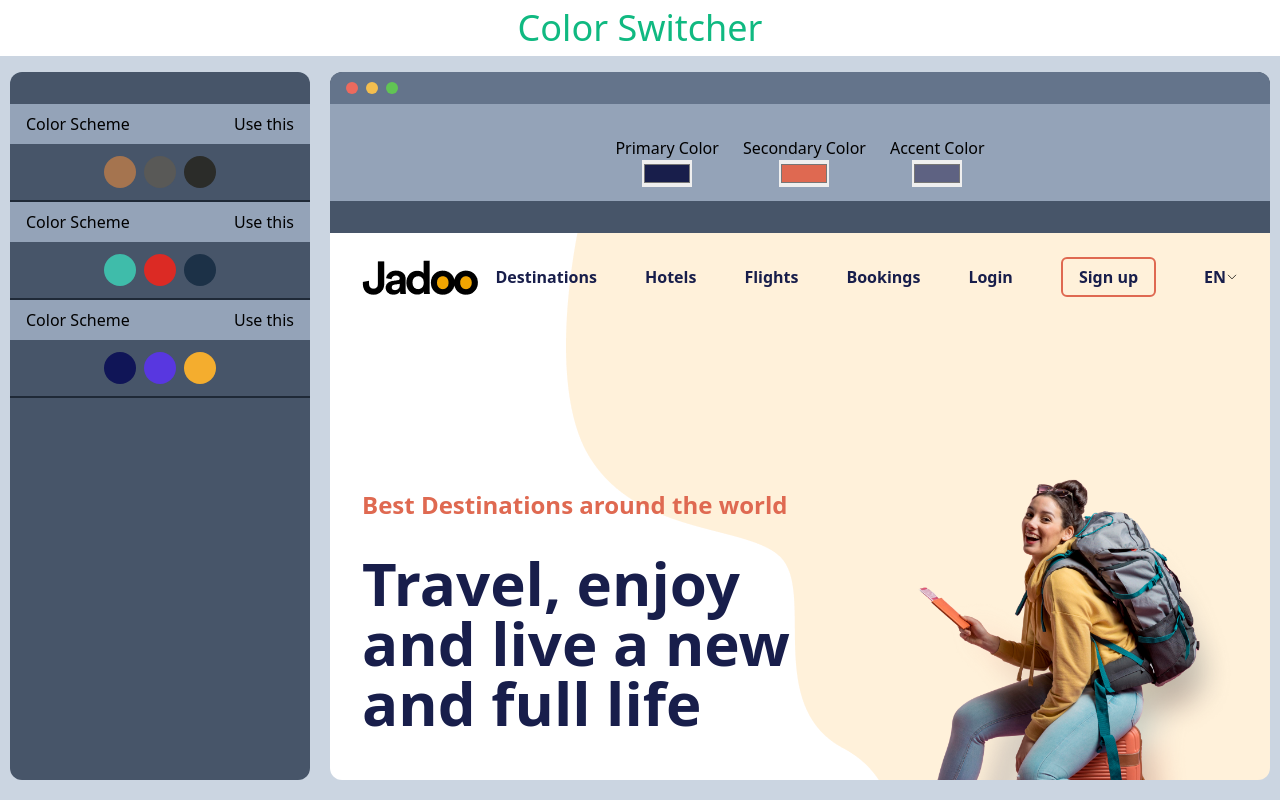
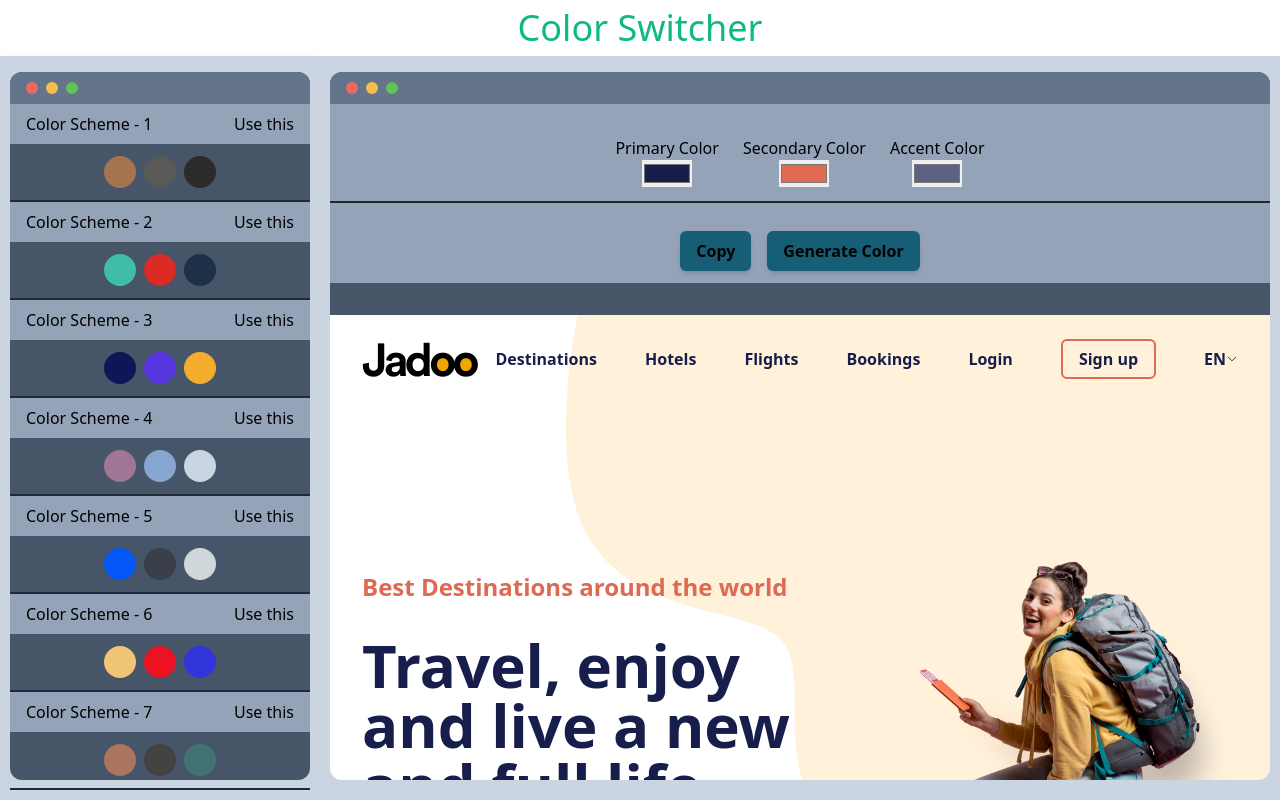
Before and after one commit to NafisMahmudAyon/color-switcher, a Next.js app: page / in a window 1280 px wide. Built offline with nearby package versions, Linux system fonts and the light colour scheme.

Commit message:
color switcher fully functional for now

```diff
--- a/app/page.js
+++ b/app/page.js
@@ -6,47 +6,107 @@ import Templates from "@/components/Templates";
 import { useState } from "react";
 
 export default function Home() {
-  const [color, setColor] = useState("#FFFFFF"); // set initial color value to white
-  const [prymaryColor, setPrimaryColor] = useState("#181e4b"); // set initial color value to white
+  const [concateColor, setConcateColor] = useState(""); // set initial color value to white
+  const [primaryColor, setPrimaryColor] = useState("#181e4b"); // set initial color value to white
   const [secondaryColor, setSecondaryColor] = useState("#df6951"); // set initial color value to white
   const [accentColor, setAccentColor] = useState("#5e6282"); // set initial color value to white
+  const [copied, setCopied] = useState(false);
+  const [buttonText, setButtonText] = useState("Copy");
   // const handleColorChange = (newColor) => {
   //   setColor(newColor);
   // };
+  const pColor = primaryColor;
+  const sColor = secondaryColor;
+  const aColor = accentColor;
   const handlePrimaryColorChange = (e) => {
-
     setPrimaryColor(e.target.value);
   };
   const handleSecondaryColorChange = (e) => {
-
     setSecondaryColor(e.target.value);
   };
   const handleAccentColorChange = (e) => {
-
     setAccentColor(e.target.value);
   };
+
   const handleColorChanges = (primaryColor, secondaryColor, accentColor) => {
-
     setPrimaryColor(primaryColor);
     setSecondaryColor(secondaryColor);
     setAccentColor(accentColor);
   };
+// copy code
+  const codeString = "--primary-color : " + pColor + "; " + "--secondary-color :" + sColor + "; " + "--accent-color :" + aColor + ";";
+
+  const copyText = () => {
+    navigator.clipboard.writeText(`${codeString}`);
+    setCopied(true);
+    setButtonText("Copied!");
+    setTimeout(() => {
+      setCopied(false);
+      setButtonText("Copy");
+    }, 2000);
+  };
+// copy code end
+
+// RandomColorGenerator
+function RandomColorGenerator() {
+  function generateRandomColor() {
+    const letters = '0123456789ABCDEF';
+    let color = '#';
+
+    for (let i = 0; i < 6; i++) {
+      color += letters[Math.floor(Math.random() * 16)];
+    }
+
+
+    return color;
+
+
+  }
+
+  // function secColorGenerator() {
+  //   let colors = generateRandomColor();
+
+  //   if (colors == priColor) {
+  //     colors = generateRandomColor();
+  //   }
+
+  //   else {
+  //     colors
+  //   }
+
+
+  // }
+  const priColor = generateRandomColor();
+  const secColor = generateRandomColor();
+  const accColor = generateRandomColor();
+  handleColorChanges(priColor, secColor, accColor);
+}
+  // RandomColorGenerator end
+
 
   return (
     <div className="flex bg-slate-400 h-[calc(100vh-3.5rem)]">
       {/* Sidebar  */}
-      <div className="min-w-[25%] bg-slate-300 pt-4 h-[calc(100vh-3.5rem)] flex justify-center">
-        <div className="w-[calc(100%-20px)] bg-slate-600 pt-8 rounded-t-xl rounded-b-xl h-[calc(100%-20px)]">
-
+      <div className="min-w-[25%] bg-slate-300 pt-4 h-[calc(100vh-3.5rem)] flex justify-center shadow-xl shadow-black">
+        <div className="w-[calc(100%-20px)] bg-slate-600  rounded-t-xl rounded-b-xl h-[calc(100%-20px)]">
+        <div className="h-8  rounded-t-xl sticky top-0 left-0 z-[52] bg-slate-500 flex gap-2 items-center px-4">
+            <div className="w-3 h-3 bg-[#ed6a5e] rounded-full"></div>
+            <div className="w-3 h-3 bg-[#f4be4f] rounded-full"></div>
+            <div className="w-3 h-3 bg-[#61c454] rounded-full"></div>
+          </div>
           <div className="border-b-2 border-solid border-gray-800 ">
             <div className="flex justify-between py-2 px-4 bg-slate-400">
-              <div> Color Scheme</div>
-              <button onClick={() => {
+              <div> Color Scheme - 1</div>
+              <button
+                onClick={() => {
                   const primaryColor = "#a5744f";
                   const secondaryColor = "#595957";
                   const accentColor = "#2b2c29";
-                handleColorChanges(primaryColor, secondaryColor, accentColor)
-              }}>Use this</button>
+                  handleColorChanges(primaryColor, secondaryColor, accentColor);
+                }}
+              >
+                Use this
+              </button>
             </div>
             <div className="flex justify-center  gap-2 py-3 px-4">
               <div className="w-8 h-8 rounded-full bg-[#a5744f]"></div>
@@ -57,13 +117,17 @@ export default function Home() {
 
           <div className="border-b-2 border-solid border-gray-800 ">
             <div className="flex justify-between py-2 px-4 bg-slate-400">
-              <div> Color Scheme</div>
-              <button onClick={() => {
+              <div> Color Scheme - 2</div>
+              <button
+                onClick={() => {
                   const primaryColor = "#3fbcaa";
                   const secondaryColor = "#dc2a24";
                   const accentColor = "#1c3147";
-                handleColorChanges(primaryColor, secondaryColor, accentColor)
-              }}>Use this</button>
+                  handleColorChanges(primaryColor, secondaryColor, accentColor);
+                }}
+              >
+                Use this
+              </button>
             </div>
             <div className="flex justify-center  gap-2 py-3 px-4">
               <div className="w-8 h-8 rounded-full bg-[#3fbcaa]"></div>
@@ -74,13 +138,17 @@ export default function Home() {
 
           <div className="border-b-2 border-solid border-gray-800 ">
             <div className="flex justify-between py-2 px-4 bg-slate-400">
-              <div> Color Scheme</div>
-              <button onClick={() => {
+              <div> Color Scheme - 3</div>
+              <button
+                onClick={() => {
                   const primaryColor = "#101557";
                   const secondaryColor = "#5837e0";
                   const accentColor = "#f4ad2e";
-                handleColorChanges(primaryColor, secondaryColor, accentColor)
-              }}>Use this</button>
+                  handleColorChanges(primaryColor, secondaryColor, accentColor);
+                }}
+              >
+                Use this
+              </button>
             </div>
             <div className="flex  justify-center gap-2 py-3 px-4">
               <div className="w-8 h-8 rounded-full bg-[#101557]"></div>
@@ -90,7 +158,92 @@ export default function Home() {
           </div>
 
 
+          <div className="border-b-2 border-solid border-gray-800 ">
+            <div className="flex justify-between py-2 px-4 bg-slate-400">
+              <div> Color Scheme - 4</div>
+              <button
+                onClick={() => {
+                  const primaryColor = "#a07694";
+                  const secondaryColor = "#87a7d2";
+                  const accentColor = "#c9d6e1";
+                  handleColorChanges(primaryColor, secondaryColor, accentColor);
+                }}
+              >
+                Use this
+              </button>
+            </div>
+            <div className="flex  justify-center gap-2 py-3 px-4">
+              <div className="w-8 h-8 rounded-full bg-[#a07694]"></div>
+              <div className="w-8 h-8 rounded-full bg-[#87a7d2]"></div>
+              <div className="w-8 h-8 rounded-full bg-[#c9d6e1]"></div>
+            </div>
+          </div>
 
+
+          <div className="border-b-2 border-solid border-gray-800 ">
+            <div className="flex justify-between py-2 px-4 bg-slate-400">
+              <div> Color Scheme - 5</div>
+              <button
+                onClick={() => {
+                  const primaryColor = "#0458f8";
+                  const secondaryColor = "#393e49";
+                  const accentColor = "#d0d8db";
+                  handleColorChanges(primaryColor, secondaryColor, accentColor);
+                }}
+              >
+                Use this
+              </button>
+            </div>
+            <div className="flex  justify-center gap-2 py-3 px-4">
+              <div className="w-8 h-8 rounded-full bg-[#0458f8]"></div>
+              <div className="w-8 h-8 rounded-full bg-[#393e49]"></div>
+              <div className="w-8 h-8 rounded-full bg-[#d0d8db]"></div>
+            </div>
+          </div>
+
+
+          <div className="border-b-2 border-solid border-gray-800 ">
+            <div className="flex justify-between py-2 px-4 bg-slate-400">
+              <div> Color Scheme - 6</div>
+              <button
+                onClick={() => {
+                  const primaryColor = "#f0c575";
+                  const secondaryColor = "#eb1222";
+                  const accentColor = "#2f35da";
+                  handleColorChanges(primaryColor, secondaryColor, accentColor);
+                }}
+              >
+                Use this
+              </button>
+            </div>
+            <div className="flex  justify-center gap-2 py-3 px-4">
+              <div className="w-8 h-8 rounded-full bg-[#f0c575]"></div>
+              <div className="w-8 h-8 rounded-full bg-[#eb1222]"></div>
+              <div className="w-8 h-8 rounded-full bg-[#2f35da]"></div>
+            </div>
+          </div>
+
+
+          <div className="border-b-2 border-solid border-gray-800 ">
+            <div className="flex justify-between py-2 px-4 bg-slate-400">
+              <div> Color Scheme - 7</div>
+              <button
+                onClick={() => {
+                  const primaryColor = "#ab755f";
+                  const secondaryColor = "#434441";
+                  const accentColor = "#427274";
+                  handleColorChanges(primaryColor, secondaryColor, accentColor);
+                }}
+              >
+                Use this
+              </button>
+            </div>
+            <div className="flex  justify-center gap-2 py-3 px-4">
+              <div className="w-8 h-8 rounded-full bg-[#ab755f]"></div>
+              <div className="w-8 h-8 rounded-full bg-[#434441]"></div>
+              <div className="w-8 h-8 rounded-full bg-[#427274]"></div>
+            </div>
+          </div>
         </div>
       </div>
       {/* main content  */}
@@ -102,15 +255,14 @@ export default function Home() {
             <div className="w-3 h-3 bg-[#f4be4f] rounded-full"></div>
             <div className="w-3 h-3 bg-[#61c454] rounded-full"></div>
           </div>
-          <main className="w-full relative">
+          <div className="w-full relative">
             <div className="sticky top-0 z-[51] pt-8  bg-slate-400">
               <div className="flex gap-6 pb-3 justify-center">
-
                 <div className="text-center">
                   <p>Primary Color</p>
                   <input
                     type="color"
-                    value={prymaryColor}
+                    value={primaryColor}
                     onChange={handlePrimaryColorChange}
                   />
                 </div>
@@ -130,16 +282,34 @@ export default function Home() {
                     onChange={handleAccentColorChange}
                   />
                 </div>
-
               </div>
               {/* <ColorSwitcher color={color} /> */}
             </div>
-            <div className="h-[calc(100%-150px)] w-[100%] pt-8 ">
-              {/* <Template color={color} primaryColor={prymaryColor} secondaryColor={secondaryColor} accentColor={accentColor} /> */}
+            <div className="flex justify-center py-3 bg-slate-400 border-t-2 border-neutral-800">
+
+              <button
+                onClick={copyText}
+                className="px-4 py-2 mr-4 mt-4 font-semibold  rounded-md shadow-md bg-cyan-800 hover:bg-cyan-900 hover:shadow-cyan-700 "
+              >
+                {copied ? "Copied!" : buttonText}
+              </button>
+              <button
+                onClick={RandomColorGenerator}
+                className="px-4 py-2 mt-4  font-semibold  rounded-md shadow-md bg-cyan-800 hover:bg-cyan-900 hover:shadow-cyan-700 "
+              >
+                Generate Color
+              </button>
+            </div>
+          </div>
+          <div className="h-fit w-[100%] pt-8 ">
+            {/* <Template color={color} primaryColor={primaryColor} secondaryColor={secondaryColor} accentColor={accentColor} /> */}
             {/* <Templates /> */}
-              <Template1 primaryColor={prymaryColor} secondaryColor={secondaryColor} accentColor={accentColor} />
+            <Template1
+              primaryColor={primaryColor}
+              secondaryColor={secondaryColor}
+              accentColor={accentColor}
+            />
           </div>
-          </main>
         </div>
       </div>
     </div>
```
Lines whose indentation alone changed are shown as unchanged.
